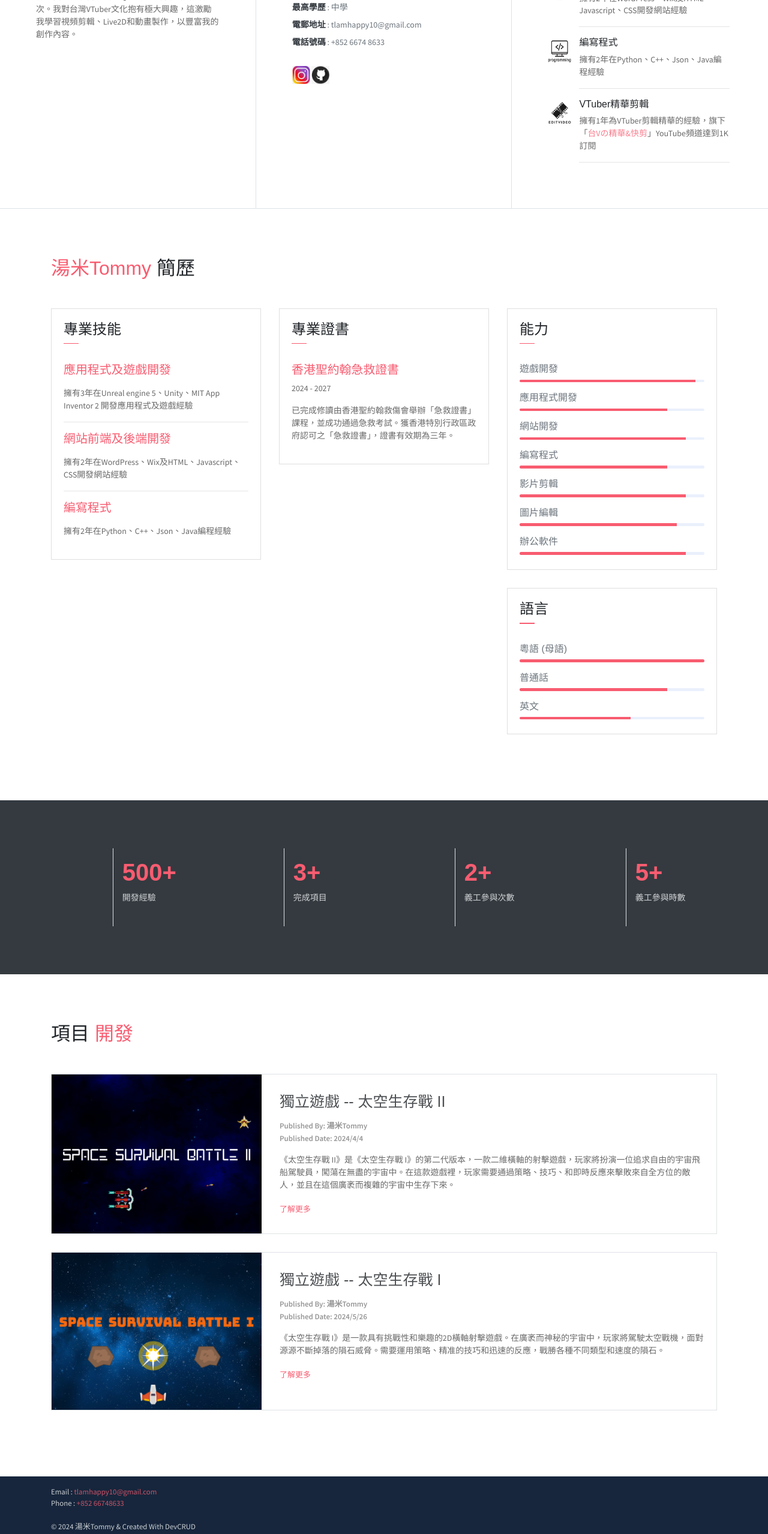
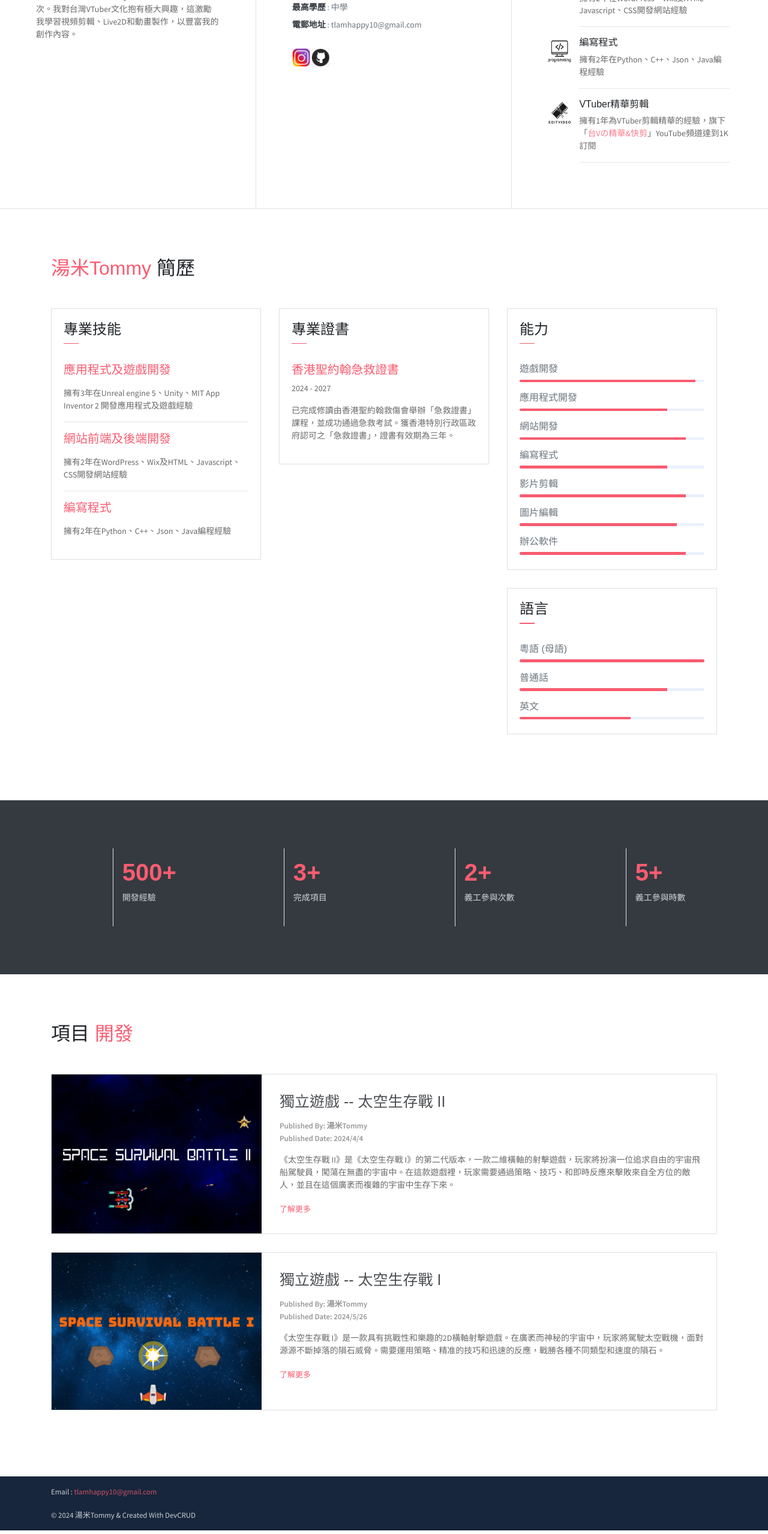
Before and after one commit to HK-Tommy/Profile, a plain HTML site: page index.html in a window 1280 px wide. Shown: the part 1011-3568 px from the top of the page at 60% size. Drawn offline with nearby package versions, Linux system fonts and the light colour scheme.

Commit message:
Update index.html

```diff
--- a/index.html
+++ b/index.html
@@ -79,7 +79,6 @@
                     <li><span>職業</span> : 學生</li>
                     <li><span>最高學歷</span> : 中學</li>
                     <li><span>電郵地址</span> : tlamhappy10@gmail.com</li>
-                    <li><span>電話號碼</span> : +852 6674 8633</li>
                     <br>
                     <a href="https://www.instagram.com/hk_tommylam" target="_blank"><img src="assets/logo/instagram.jpg" height="30" width="30" alt="Instagram Logo"></a>
                     <a href="https://github.com/HK-Tommy" target="_blank"><img src="assets/logo/github.png" height="30" width="30" alt="Github Logo" ></a>
@@ -333,8 +332,6 @@
           <div class="container">
             <p class="small mb-0 text-light">
                <a>Email : <a href="mailto:tlamhappy10@gmail.com">tlamhappy10@gmail.com</a>
-               <br>
-               <a>Phone : <a href="tel:85266748633">+852 66748633</a>
                <br><br>
             </p>
             <p class="small mb-0 text-light">
```
